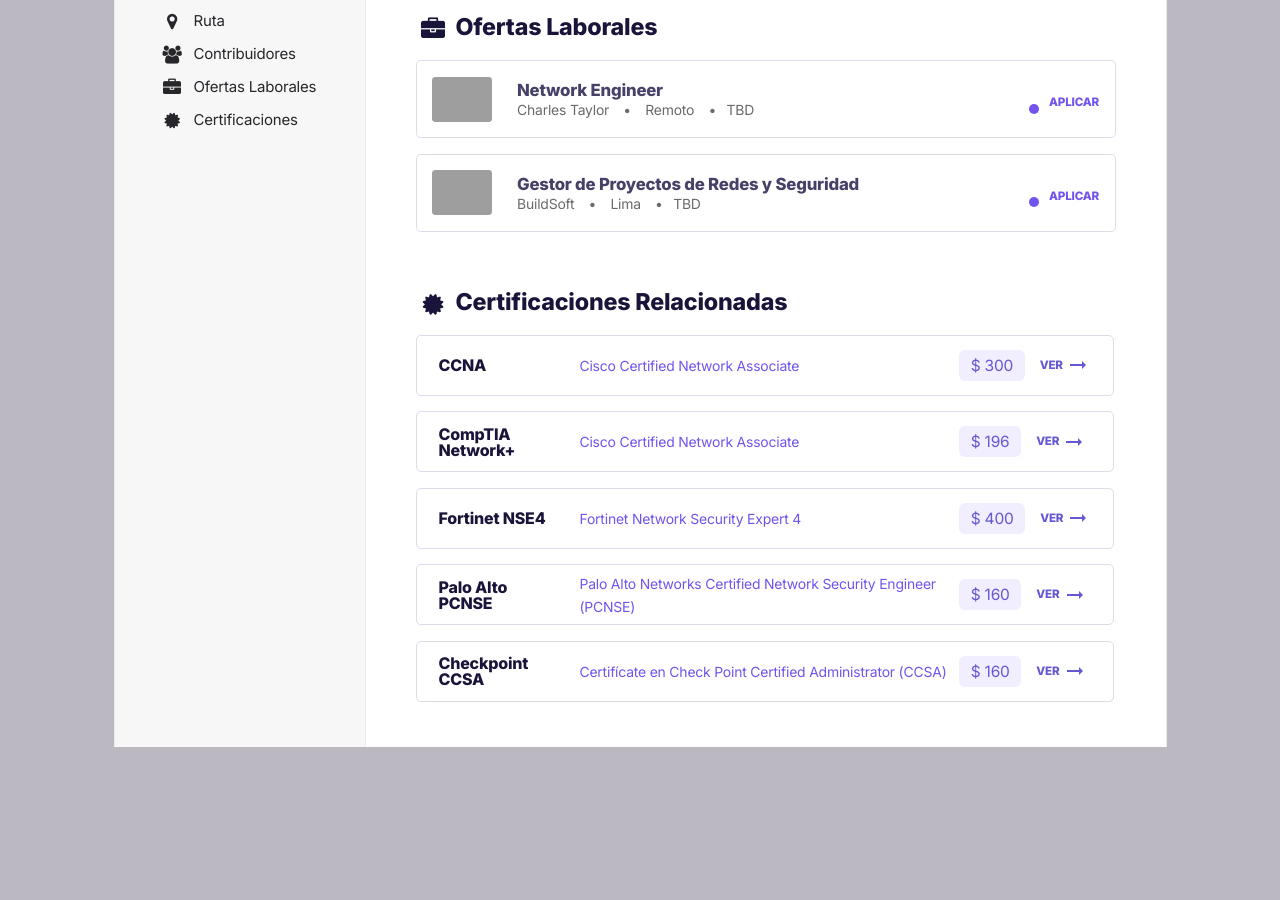
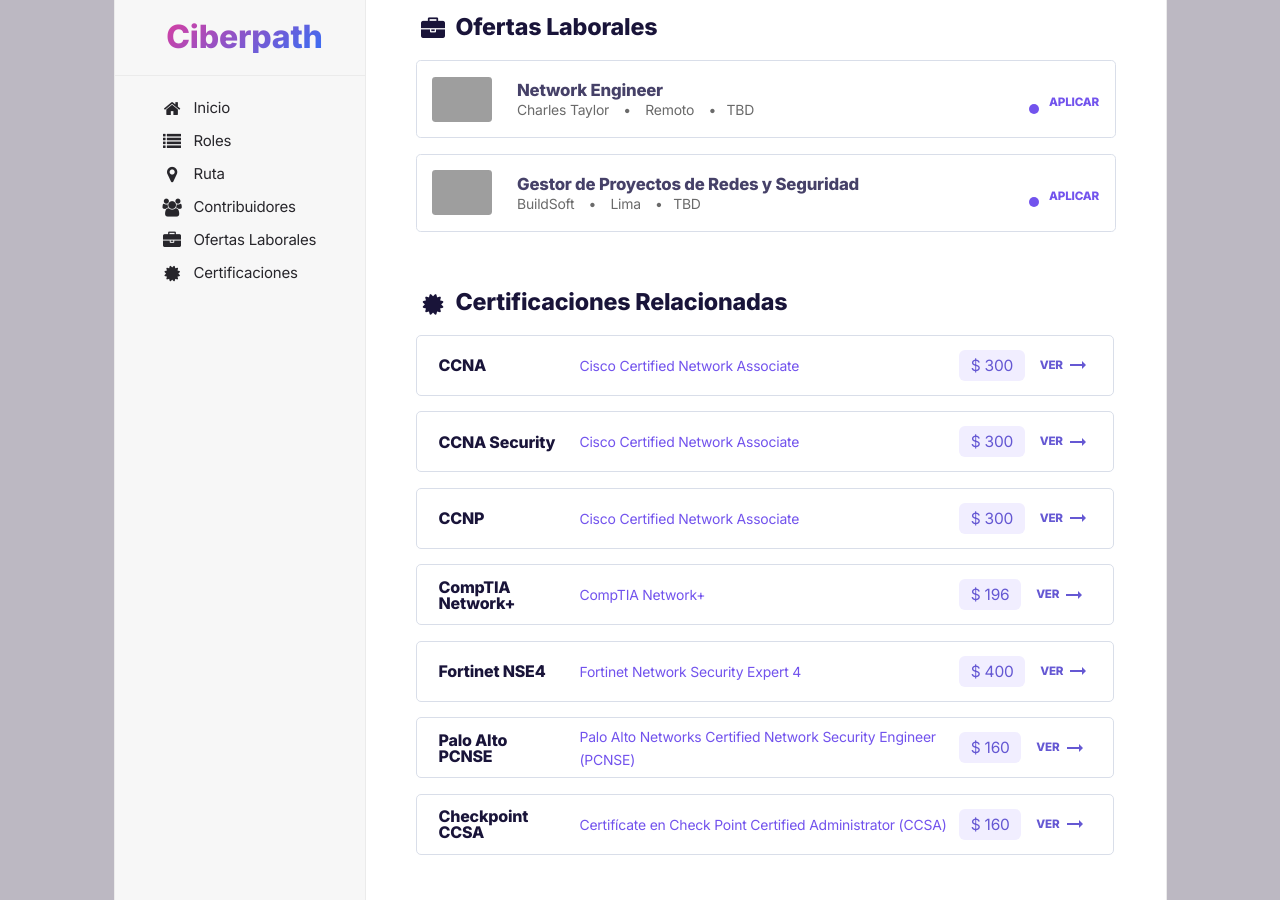
Before and after one commit to dan-breu/ciberpath, a Jekyll site: the page built from roles/netsec.md, in a window 1280 px wide and 900 px high, scrolled down 5040 px. Built offline with Jekyll 4.4.1, drawn with Linux system fonts in a browser that asks for light colours; nearby versions of some CDN libraries; comment, search, counter and statistics services are not loaded; before the commit the page ends 5787 px from its top, so only the background shows below that; grey boxes are pictures that could not be loaded.

Commit message:
minor changes in links

```diff
--- a/_data/netsec-certifications.yml
+++ b/_data/netsec-certifications.yml
@@ -1,11 +1,21 @@
 - title: CCNA
+  price: $ 300
+  description: Cisco Certified Network Associate
+  link: https://www.cisco.com/c/en/us/training-events/training-certifications/certifications/associate/ccna.html
+
+- title: CCNA Security
+  price: $ 300
+  description: Cisco Certified Network Associate
+  link: https://www.cisco.com/c/en/us/training-events/training-certifications/certifications/associate/ccna.html
+
+- title: CCNP
   price: $ 300
   description: Cisco Certified Network Associate
   link: https://www.cisco.com/c/en/us/training-events/training-certifications/certifications/associate/ccna.html
 
 - title: CompTIA Network+
   price: $ 196
-  description: Cisco Certified Network Associate
+  description: CompTIA Network+
   link: https://www.comptia.org/certifications/network
   premium: no
 
--- a/roles/netsec.md
+++ b/roles/netsec.md
@@ -10,7 +10,7 @@
 
 El ingeniero de Ciberseguridad de red es uno de los miembros vitales de cualquier organización. Es un profesional que participa en el posicionamiento, la configuración, el aprovisionamiento y la administración de varias piezas de hardware y software relacionados con la red y la seguridad.
 
-Los ingenieros de Ciberseguridad de red generalmente están involucrados en el aspecto de seguridad del sistema de redes. Proteger la red de la organización de acuerdo con las metas u objetivos del negocio. 👊 [¿Quieres Aportar, Únete a nuestro grupo en Discord?](https://discord.com/invite/ddrQ2VSj){:target="\_blank"}
+Los ingenieros de Ciberseguridad de red generalmente están involucrados en el aspecto de seguridad del sistema de redes. Proteger la red de la organización de acuerdo con las metas u objetivos del negocio. 👊 [¿Quieres Aportar, Únete a nuestro grupo en Discord?](https://discord.gg/ktEFVebv6n){:target="\_blank"}
 
 Nivel de profundización:
 Básico <i class="fa fa-flag basic"></i>
```
Also changed, not shown: index.md (+1 -1 lines), roles/segurinfo.md (+1 -1 lines).
